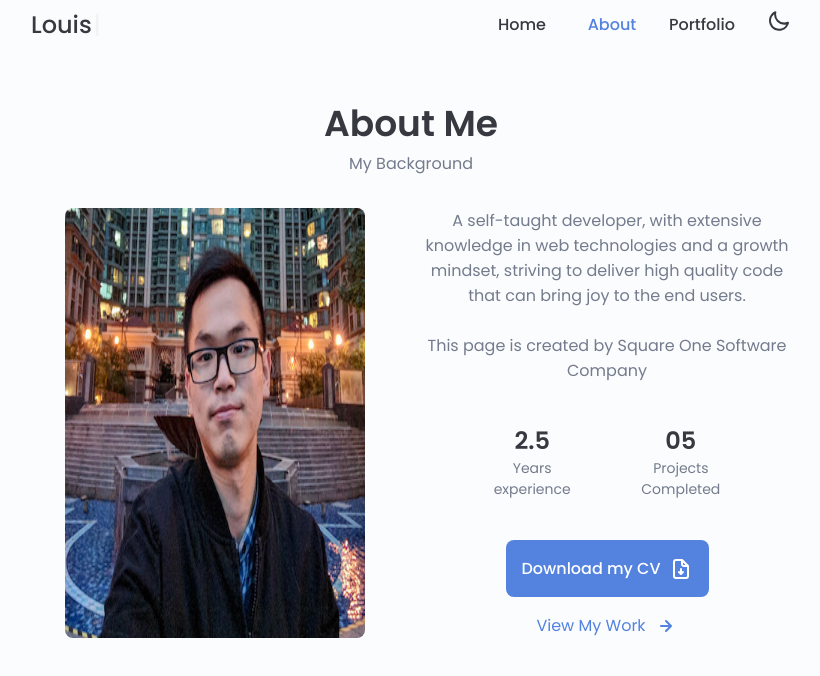
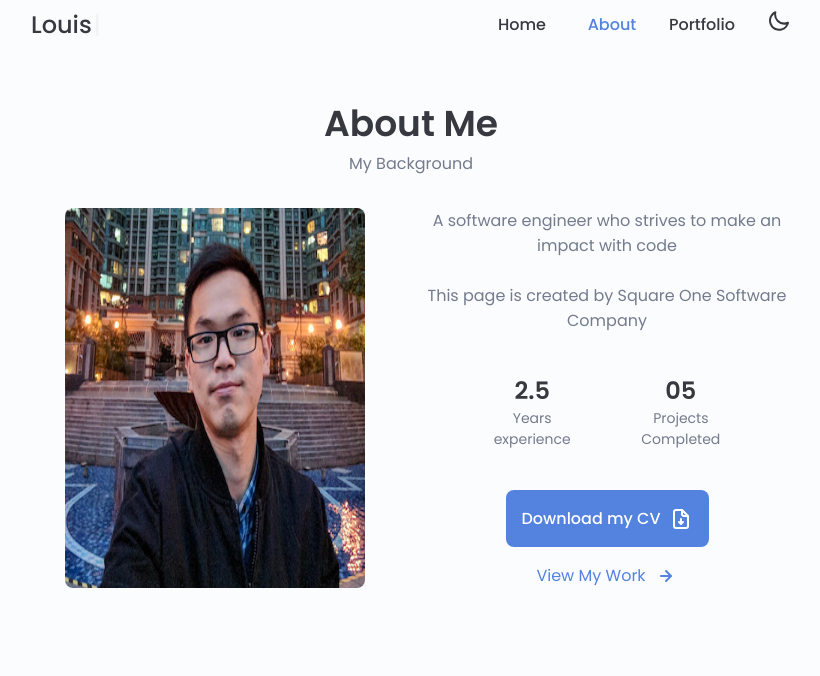
Before and after one commit to louiskwt/portfolio-page, a Next.js app: page /about in a window 1280 px wide. Shown: the top 676 px of the page, without its empty margins (229-1049 px from the left). Built offline with nearby package versions, Linux system fonts and the light colour scheme.

Commit message:
updated about

```diff
--- a/pages/about.jsx
+++ b/pages/about.jsx
@@ -32,7 +32,7 @@ const About = () => {
             <div className={styles.about__data}>
               {/* Self-description */}
               <p className={styles.about__description}>
-                A self-taught developer, with extensive knowledge in web technologies and a growth mindset, striving to deliver high quality code that can bring joy to the end users.
+                A software engineer who strives to make an impact with code
                 <br />
                 <br />
                 This page is created by Square One Software Company
```
